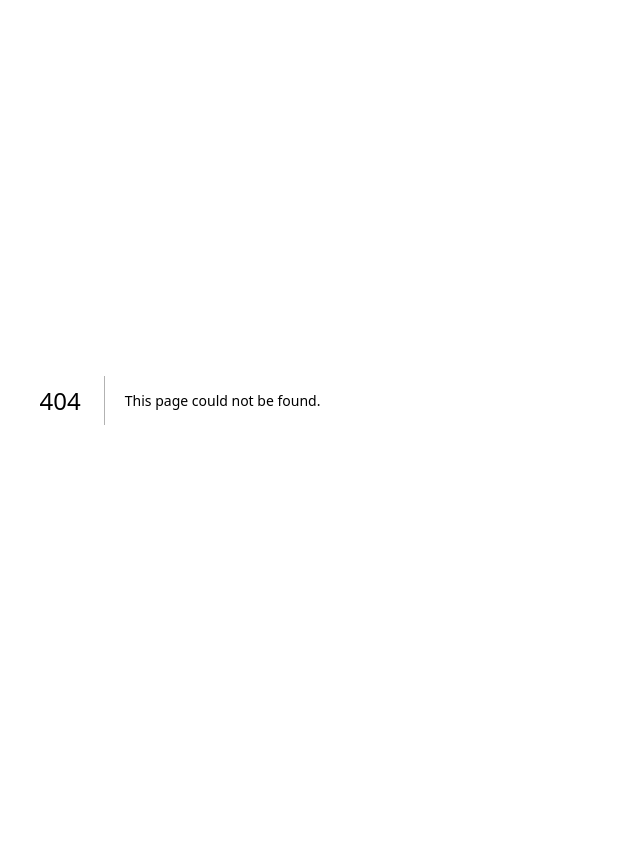
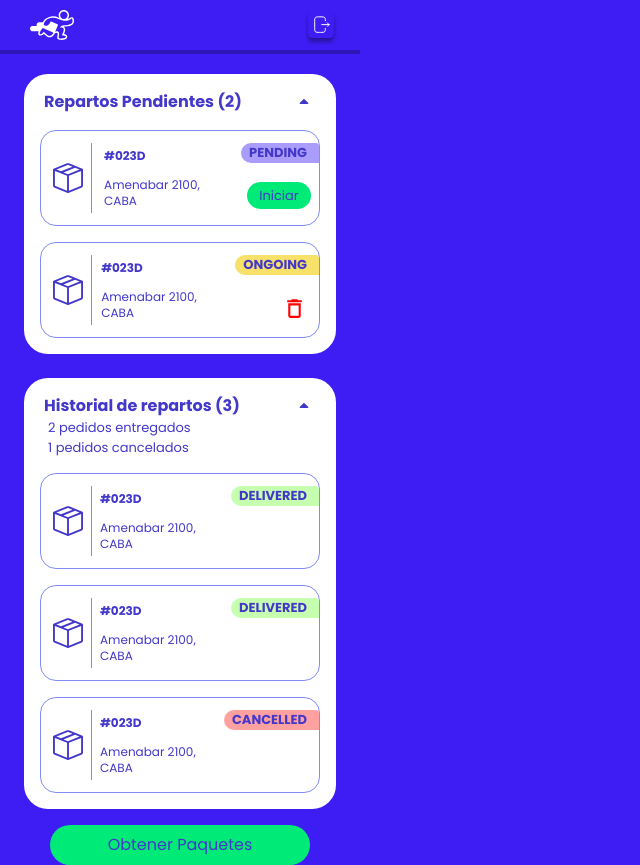
Before and after one commit to Dadario23/fast-delivery-front, a Next.js app: page /home-swd in a window 1280 px wide. Before the commit this address had no page. Shown: the whole page, without its empty margins (0-640 px from the left). Before the commit the page ends 800 px from the top, so only its background shows below. Built offline with nearby package versions, Linux system fonts and the light colour scheme.

Commit message:
add view home-swd

```diff
--- a/package.json
+++ b/package.json
@@ -24,7 +24,8 @@
   "dependencies": {
     "next": "14.0.4",
     "react": "^18",
-    "react-dom": "^18"
+    "react-dom": "^18",
+    "react-icons": "^5.0.1"
   },
   "devDependencies": {
     "@types/node": "^20",
--- /dev/null
+++ b/src/app/(header)/home-swd/page.tsx
@@ -0,0 +1,11 @@
+import StartWorkingDay from 'components/StartWorkingDay'
+import React from 'react'
+
+
+const HomeSWD:React.FC = () => {
+  return (
+    <StartWorkingDay repartos={[]} historial={[]}/>
+  )
+}
+
+export default HomeSWD;
--- /dev/null
+++ b/src/components/StartWorkingDay.tsx
@@ -0,0 +1,272 @@
+"use client";
+import React, { useEffect, useState } from "react";
+import { BsBoxSeam } from "react-icons/bs";
+
+import { MdDeleteOutline } from "react-icons/md";
+import { TiArrowSortedUp, TiArrowSortedDown } from "react-icons/ti";
+
+interface Reparto {
+  id: number;
+  code: string;
+  mainAddress: string;
+  subAddress: string;
+  status: string;
+}
+
+const StartWorkingDay: React.FC<{
+  repartos: object[];
+  historial: object[];
+}> = ({ repartos, historial }) => {
+  console.log(repartos, historial);
+  const [showReps, setShowReps] = useState<boolean>(true);
+  const [showRepsHistory, setShowRepsHistory] = useState<boolean>(true);
+  const [repsAll, setRepsAll] = useState<Reparto[]>([]);
+  const [reps, setReps] = useState<Reparto[]>([]);
+  const [repsHistory, setRepsHistory] = useState<Reparto[]>([]);
+
+  useEffect(() => {
+    const repartosInfo: Reparto[] = [
+      //fakedata
+      {
+        id: 1,
+        code: "#023D",
+        mainAddress: "Amenabar 2100",
+        subAddress: "CABA",
+        status: "pending",
+      },
+      {
+        id: 2,
+        code: "#023D",
+        mainAddress: "Amenabar 2100",
+        subAddress: "CABA",
+        status: "ongoing",
+      },
+      {
+        id: 3,
+        code: "#023D",
+        mainAddress: "Amenabar 2100",
+        subAddress: "CABA",
+        status: "delivered",
+      },
+      {
+        id: 4,
+        code: "#023D",
+        mainAddress: "Amenabar 2100",
+        subAddress: "CABA",
+        status: "delivered",
+      },
+      {
+        id: 5,
+        code: "#023D",
+        mainAddress: "Amenabar 2100",
+        subAddress: "CABA",
+        status: "cancelled",
+      },
+    ];
+    setRepsAll(repartosInfo);
+  }, []);
+
+  useEffect(() => {
+    setReps(
+      repsAll.filter(
+        (rep) => rep.status !== "delivered" && rep.status !== "cancelled"
+      )
+    );
+    setRepsHistory(
+      repsAll.filter(
+        (rep) => rep.status === "delivered" || rep.status === "cancelled"
+      )
+    );
+  }, [repsAll]);
+
+  const onClickExpand = (e: any) => {
+    e.preventDefault();
+    setShowReps(!showReps);
+  };
+
+  const onClickExpandHistory = (e: any) => {
+    e.preventDefault();
+    setShowRepsHistory(!showRepsHistory);
+  };
+
+  const onClickButton1 = (id: number, status: string, e: any) => {
+    e.preventDefault();
+    const repsAux: Reparto[] = repsAll.map((r) =>
+      r.id === id ? { ...r, status: status } : r
+    );
+    setRepsAll(repsAux);
+  };
+
+  return (
+    <div className="flex flex-col w-full h-screen p-6 pt-2 items-center bg-customBlue text-customBlue">
+      {" "}
+      {/*container */}
+      <div className="flex bg-white text-indigo-700 w-full m-4 mb-2 p-4 flex-col rounded-3xl">
+        {" "}
+        {/*subContainer */}
+        <div className="flex items-center justify-between pl-1 pr-1">
+          {/*header */}
+          <h2 className="font-bold">Repartos Pendientes ({reps.length})</h2>
+          {reps.length > 0 && (
+            <div
+              className="flex items-center justify-center p-1 bg-white text-indigo-700 active:bg-gray-500 hover:bg-gray-400 rounded-2xl transition duration-200 ease-in-out"
+              onClick={onClickExpand}
+            >
+              {/*boton2*/}
+              {showReps ? <TiArrowSortedUp /> : <TiArrowSortedDown />}
+            </div>
+          )}
+        </div>
+        {/* box examples */}
+        {reps.length !== 0 &&
+          showReps &&
+          reps.map((rep) => (
+            <div
+              className="mt-4 mr-0 flex p-3 pr-0 w-full h-24 rounded-2xl border border border-indigo-400 justify-between"
+              key={rep.id}
+            >
+              {" "}
+              {/*box*/}
+              <div className="flex items-center h-full w-15 justify-between">
+                {/*boxLeft*/}
+                <BsBoxSeam style={{ fontSize: "30px" }} />
+                <div className="w-px bg-indigo-400 h-full ml-2 mr-2"></div>
+                {/*separator*/}
+              </div>
+              <div className="flex w-6/12 flex-col justify-around h-full text-xs">
+                {" "}
+                {/*boxMid*/}
+                <h3 className="mb-1">
+                  <b>{rep.code}</b>
+                </h3>
+                <p>
+                  {rep.mainAddress},
+                  <br />
+                  {rep.subAddress}
+                </p>
+              </div>
+              <div className="flex items-end flex-col  w-35 justify-between h-full ">
+                {" "}
+                {/*boxRight*/}
+                <div
+                  style={{
+                    backgroundColor: `${
+                      rep.status === "pending" ? "#aa9cfa" : "#f8e169"
+                    }`,
+                  }}
+                  className={`flex justify-center w-max items-center pl-2 pr-3 rounded-l-xl rounded-tr`}
+                >
+                  {/*title*/}
+                  <h4 style={{ fontSize: "13px" }}>
+                    <b>{rep.status.toUpperCase()}</b>
+                  </h4>
+                </div>
+                {rep.status === "ongoing" && (
+                  <div
+                    className="flex items-center justify-center p-1 bg-white text-indigo-700 rounded-2xl transition duration-200 ease-in-out hover:bg-gray-400 mr-2 active:bg-gray-500"
+                    onClick={(e) => onClickButton1(rep.id, "cancelled", e)}
+                  >
+                    {" "}
+                    {/*boton 2 customizado*/}
+                    <MdDeleteOutline
+                      style={{ color: "red", fontSize: "25px" }}
+                    />
+                  </div>
+                )}
+                {rep.status === "pending" && (
+                  <div
+                    style={{ backgroundColor: "#00ea77" }}
+                    className="flex items-center justify-center  p-1 w-16 text-indigo-700 rounded-3xl transition-all duration-200 ease-in-out active:bg-green-600 mr-2 mb-1"
+                    onClick={(e) => onClickButton1(rep.id, "ongoing", e)}
+                  >
+                    {" "}
+                    {/*boton 1 customizado*/}
+                    <h4 style={{ fontSize: "13px" }}>Iniciar</h4>
+                  </div>
+                )}
+              </div>
+            </div>
+          ))}
+        {/* box examples end*/}
+      </div>
+      {/*===================================== */}
+      <div className="flex bg-white text-indigo-700 w-full m-4 mb-2 p-4 flex-col rounded-3xl">
+        <div className="flex items-center justify-between pl-1 pr-1">
+          <h2 className="font-bold">
+            Historial de repartos ({repsHistory.length})
+          </h2>
+          {repsHistory.length > 0 && (
+            <div
+              className="flex items-center justify-center p-1 bg-white text-indigo-700 active:bg-gray-500 hover:bg-gray-400 rounded-2xl transition duration-200 ease-in-out"
+              onClick={onClickExpandHistory}
+            >
+              {showRepsHistory ? <TiArrowSortedUp /> : <TiArrowSortedDown />}
+            </div>
+          )}
+        </div>
+        {showRepsHistory && repsHistory.length !== 0 && (
+          <div className="pl-2" style={{ fontSize: "13px" }}>
+            <p>
+              {repsHistory.filter((rep) => rep.status === "delivered").length}{" "}
+              pedidos entregados
+            </p>
+            <p>
+              {repsHistory.filter((rep) => rep.status === "cancelled").length}{" "}
+              pedidos cancelados
+            </p>
+          </div>
+        )}
+        {/* box examples */}
+        {repsHistory.length !== 0 &&
+          showRepsHistory &&
+          repsHistory.map((rep) => (
+            <div
+              className="mt-4 mr-0 flex p-3 pr-0 w-full h-24 rounded-2xl border border border-indigo-400 justify-between"
+              key={rep.id}
+            >
+              <div className="flex items-center h-full w-15 justify-evenly">
+                <BsBoxSeam style={{ fontSize: "30px" }} />
+                <div className="w-px bg-indigo-400 h-full ml-2 mr-2"></div>
+              </div>
+              <div className="flex w-6/12 flex-col justify-around h-full text-xs">
+                <h3 className="mb-1">
+                  <b>{rep.code}</b>
+                </h3>
+                <p>
+                  {rep.mainAddress},
+                  <br />
+                  {rep.subAddress}
+                </p>
+              </div>
+              <div className="flex items-end flex-col  w-35 justify-between h-full ">
+                <div
+                  style={{
+                    fontSize: "13px",
+                    backgroundColor: `${
+                      rep.status === "delivered" ? "#c7ffb1" : "#FFA1A1"
+                    }`,
+                  }}
+                  className={`flex justify-center w-max items-center pl-2 pr-3 rounded-l-xl rounded-tr`}
+                >
+                  <h4>
+                    <b>{rep.status.toUpperCase()}</b>
+                  </h4>
+                </div>
+              </div>
+            </div>
+          ))}
+        {/* box examples end*/}
+      </div>
+      <div className="flex justify-center items-center w-full h-12 pt-2">
+        <div
+          style={{ backgroundColor: "#00ea77" }}
+          className="flex items-center justify-center  p-2 w-10/12 text-indigo-700 rounded-3xl transition-all duration-200 ease-in-out active:bg-green-600"
+        >
+          <h2 className="">Obtener Paquetes</h2>
+        </div>
+      </div>
+    </div>
+  );
+};
+
+export default StartWorkingDay;
--- a/tailwind.config.ts
+++ b/tailwind.config.ts
@@ -1,20 +1,30 @@
-import type { Config } from 'tailwindcss'
+import type { Config } from "tailwindcss";
 
 const config: Config = {
   content: [
-		'./src/pages/**/*.{js,ts,jsx,tsx,mdx}',
-		'./src/components/**/*.{js,ts,jsx,tsx,mdx}',
-		'./src/app/**/*.{js,ts,jsx,tsx,mdx}',
+    "./src/pages/**/*.{js,ts,jsx,tsx,mdx}",
+    "./src/components/**/*.{js,ts,jsx,tsx,mdx}",
+    "./src/app/**/*.{js,ts,jsx,tsx,mdx}",
   ],
   theme: {
     extend: {
+      theme: {
+        colors: {
+          customBlue: "#b1a5fa",
+          customGreen: "#3d1df3",
+          customGreen2: "#c7ffb1",
+          customYellow: "#f8e169",
+          customPurple: "#aa9cfa",
+          customGray: "#626262",
+        },
+      },
       backgroundImage: {
-				'gradient-radial': 'radial-gradient(var(--tw-gradient-stops))',
-				'gradient-conic':
-          'conic-gradient(from 180deg at 50% 50%, var(--tw-gradient-stops))',
+        "gradient-radial": "radial-gradient(var(--tw-gradient-stops))",
+        "gradient-conic":
+          "conic-gradient(from 180deg at 50% 50%, var(--tw-gradient-stops))",
       },
     },
   },
   plugins: [],
-}
-export default config
+};
+export default config;
```
Also changed, not shown: 1 other file (tests, documents, lock files or other folders). Lines whose indentation alone changed are shown as unchanged.
